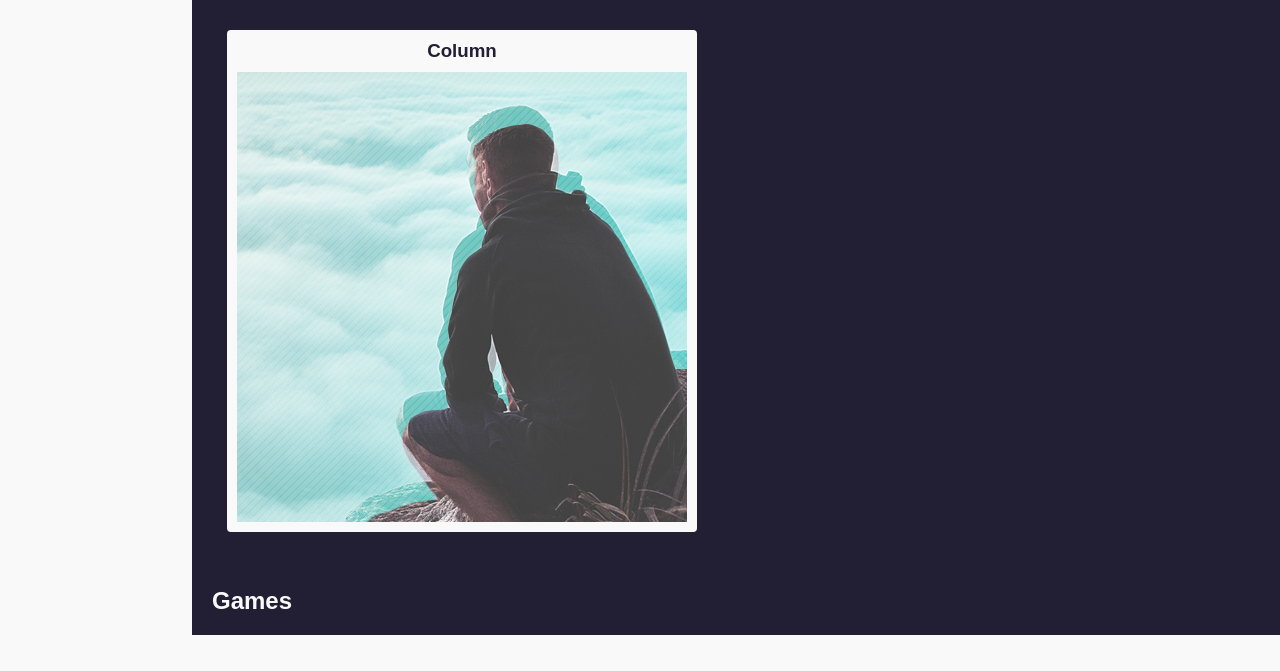
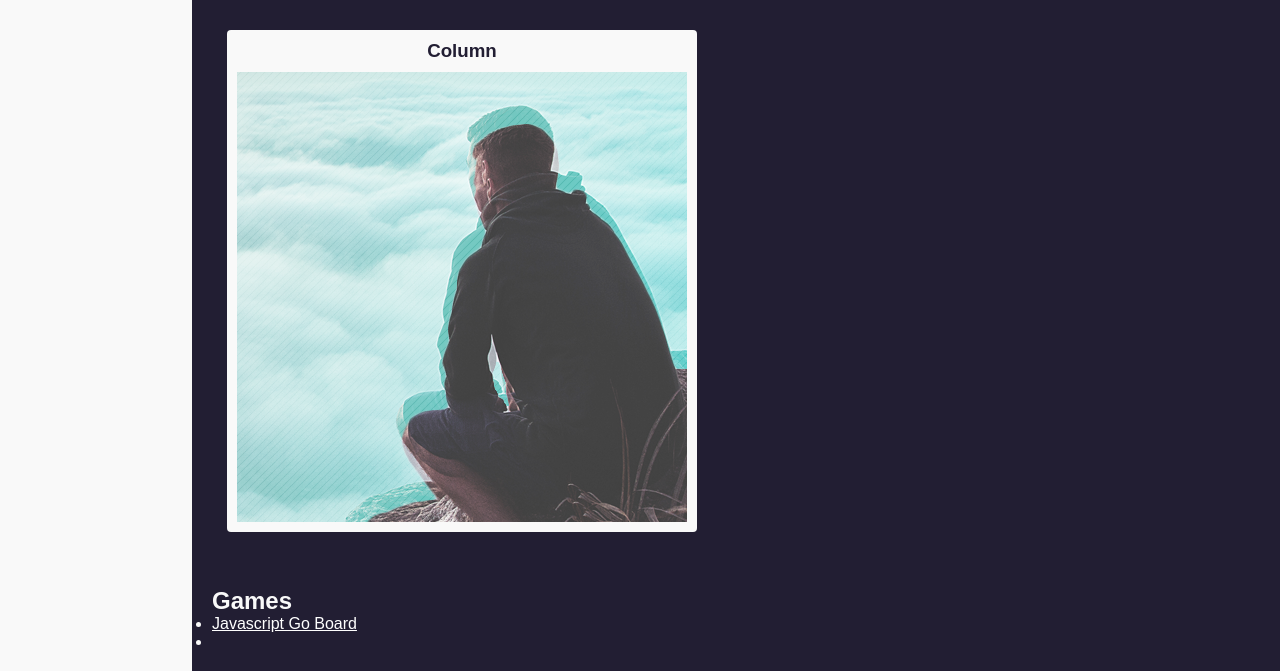
Before and after one commit to jordan-lapointe/jordan-lapointe.github.io, a plain HTML site: page index.html in a window 1280 px wide. Shown: the part 820-1491 px from the top of the page. Before the commit the page ends 1455 px from the top, so only its background shows below. Drawn offline with Linux system fonts and the light colour scheme.

Commit message:
Update index.html

```diff
--- a/index.html
+++ b/index.html
@@ -62,6 +62,10 @@
         <h2>
           Games
         </h2>
+        <ul>
+          <li><a href="/GoBoard/">Javascript Go Board</a></li>
+          <li><a href="/ClickToWalk/ClickToWalk.html"3D Walk test</a></li>
+        </ul>
       </section>
     </main>
   </body>
```
